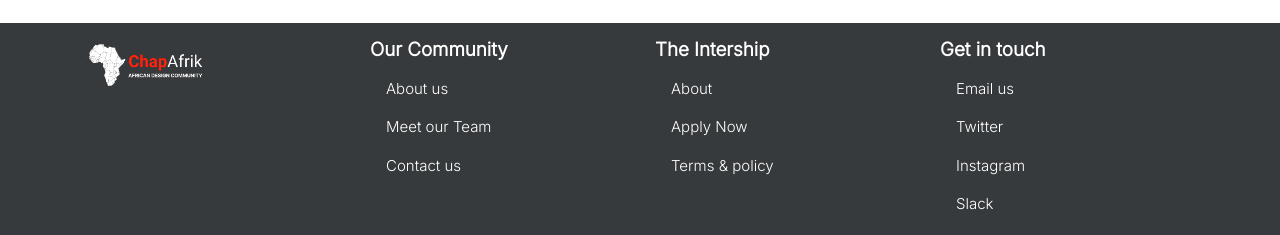
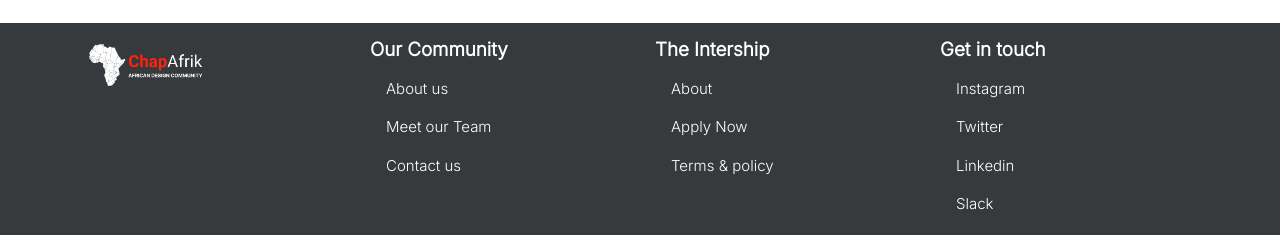
Before and after one commit to ChapAfrik-Community/chap-front, a React (Create React App) app: page / in a window 1280 px wide. Shown: the part 4261-4496 px from the top of the page. Built offline with nearby package versions, Linux system fonts and the light colour scheme.

Commit message:
update footer links

```diff
--- a/src/components/footer/footer.component.jsx
+++ b/src/components/footer/footer.component.jsx
@@ -72,7 +72,7 @@ function Footer() {
                     <Link className="nav-link text-white" to="#about">About</Link>
                   </li>
                   <li>
-                    <Link className="nav-link text-white" to="#readyjoin">Apply Now</Link>
+                   <a href='https://forms.gle/cudtLhsYLHYHnovT7' target="_blank" rel='noopener noreferrer' className="nav-link text-white">Apply Now</a>
                   </li>
                   <li>
                     <Link className="nav-link text-white" to="#">Terms & policy</Link>
@@ -93,16 +93,16 @@ function Footer() {
 
                 <ul className="list-unstyled">
                   <li>
-                    <Link className="nav-link text-white" to="#">Email us</Link>
+                   <a href='https://#' target="_blank" rel='noopener noreferrer' className="nav-link text-white">Instagram</a>
                   </li>
                   <li>
-                    <Link className="nav-link text-white" to="#">Twitter</Link>
+                   <a href='https://twitter.com/chapafrik' target="_blank" rel='noopener noreferrer' className="nav-link text-white">Twitter</a>
                   </li>
                   <li>
-                    <Link className="nav-link text-white" to="#">Instagram</Link>
+                   <a href='https://www.linkedin.com/company/chapafrik' target="_blank" rel='noopener noreferrer' className="nav-link text-white">Linkedin</a>
                   </li>
                   <li>
-                    <Link className="nav-link text-white" to="#">Slack</Link>
+                   <a href='https://join.slack.com/t/chapafrik/shared_invite/zt-nmkpw4dd-w_mIdMC39OoR_H4y_P6LpA' target="_blank" rel='noopener noreferrer' className="nav-link text-white">Slack</a>
                   </li>
                 </ul>
 
```
Also changed, not shown: 2 other files (tests, documents, lock files or other folders).
